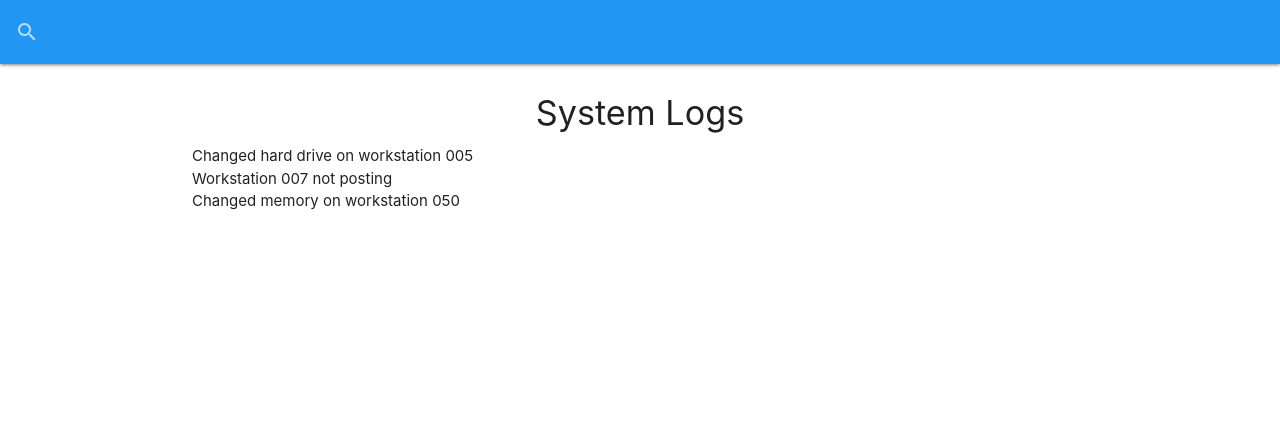
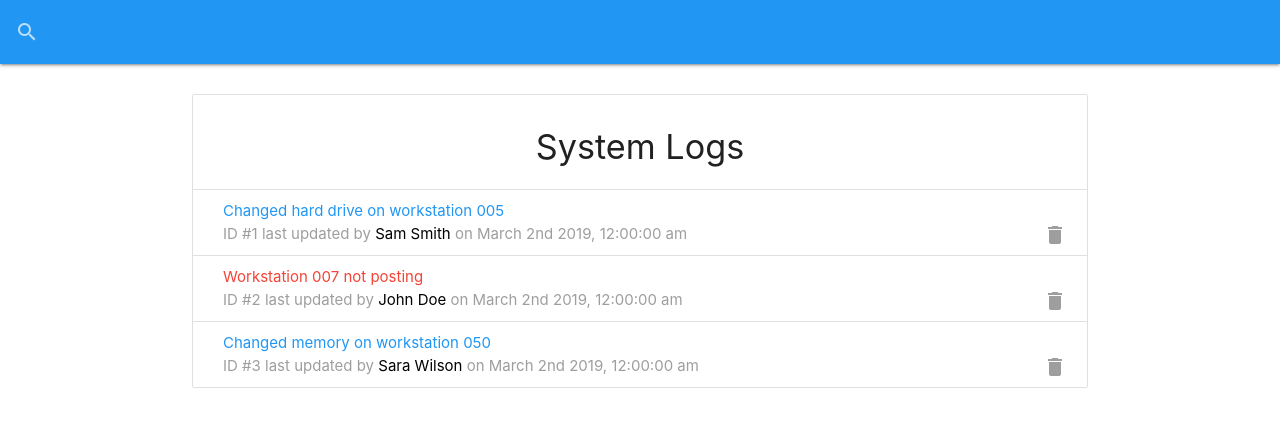
Before and after one commit to meregrubbs/it-logger, a React (Create React App) app: page / in a window 1280 px wide. Shown: the top 426 px of the page. Built offline with nearby package versions, Linux system fonts and the light colour scheme; data requests are answered from the project's data file.

Commit message:
logitem & preloader components

```diff
--- a/package.json
+++ b/package.json
@@ -7,8 +7,10 @@
     "@testing-library/react": "^9.5.0",
     "@testing-library/user-event": "^7.2.1",
     "materialize-css": "^1.0.0",
+    "moment": "^2.29.1",
     "react": "^16.13.1",
     "react-dom": "^16.13.1",
+    "react-moment": "^1.0.0",
     "react-scripts": "3.4.3"
   },
   "scripts": {
--- /dev/null
+++ b/src/components/layout/Preloader.js
@@ -0,0 +1,11 @@
+import React from 'react';
+
+const Preloader = () => {
+  return (
+    <div className='progress blue lighten-4'>
+      <div className='indeterminate blue'></div>
+    </div>
+  );
+};
+
+export default Preloader;
--- a/src/components/logs/LogItem.js
+++ b/src/components/logs/LogItem.js
@@ -0,0 +1,35 @@
+import React from 'react';
+import Moment from 'react-moment';
+import PropTypes from 'prop-types';
+
+const LogItem = ({ log }) => {
+  return (
+    <li className='collection-item'>
+      <div>
+        <a
+          href='#edit-log-modal'
+          className={`modal-trigger ${
+            log.attention ? 'red-text' : 'blue-text'
+          }`}
+        >
+          {log.message}
+        </a>
+        <br />
+        <span className='grey-text'>
+          <span className='black-bext'>ID #{log.id} </span>
+          last updated by <span className='black-text'> {log.tech} </span>
+          on <Moment format='MMMM Do YYYY, h:mm:ss a'>{log.date}</Moment>
+        </span>
+        <a href='#!' className='secondary-content'>
+          <i className='material-icons grey-text'>delete</i>
+        </a>
+      </div>
+    </li>
+  );
+};
+
+LogItem.propTypes = {
+  log: PropTypes.object.isRequired
+};
+
+export default LogItem;
--- a/src/components/logs/Logs.js
+++ b/src/components/logs/Logs.js
@@ -1,4 +1,6 @@
 import React, { useState, useEffect } from 'react';
+import LogItem from './LogItem';
+import Preloader from '../layout/Preloader';
 
 const Logs = () => {
   const [logs, setLogs] = useState([]);
@@ -19,18 +21,18 @@ const Logs = () => {
   };
 
   if (loading) {
-    return <h4>Loading...</h4>;
+    return <Preloader />;
   }
 
   return (
-    <ul className='collection-with-header'>
+    <ul className='collection with-header'>
       <li className='collection-header'>
         <h4 className='center'>System Logs</h4>
       </li>
       {!loading && logs.length === 0 ? (
         <p className='center'>No logs to show...</p>
       ) : (
-        logs.map(log => <li>{log.message}</li>)
+        logs.map(log => <LogItem log={log} key={log.id} />)
       )}
     </ul>
   );
```
Also changed, not shown: 1 other file (tests, documents, lock files or other folders).
